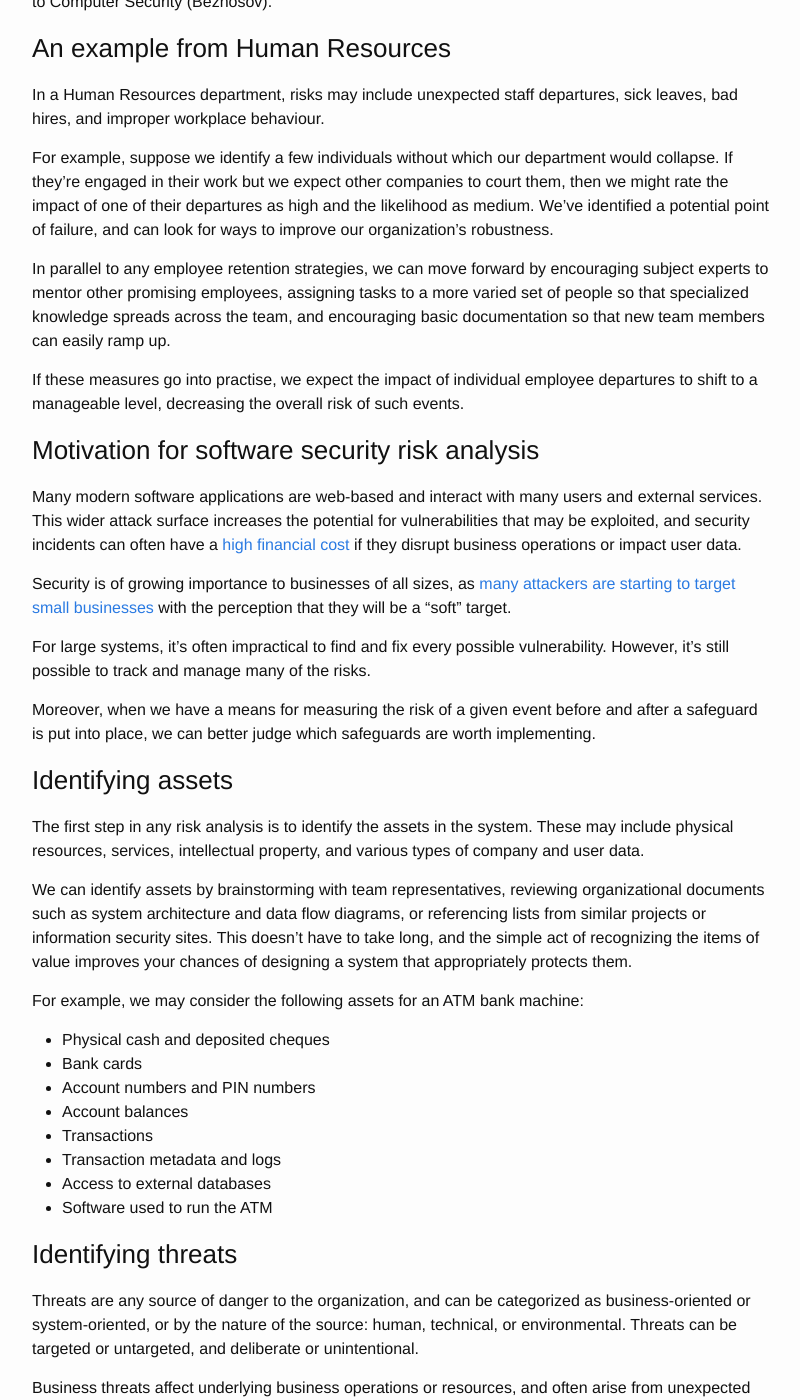
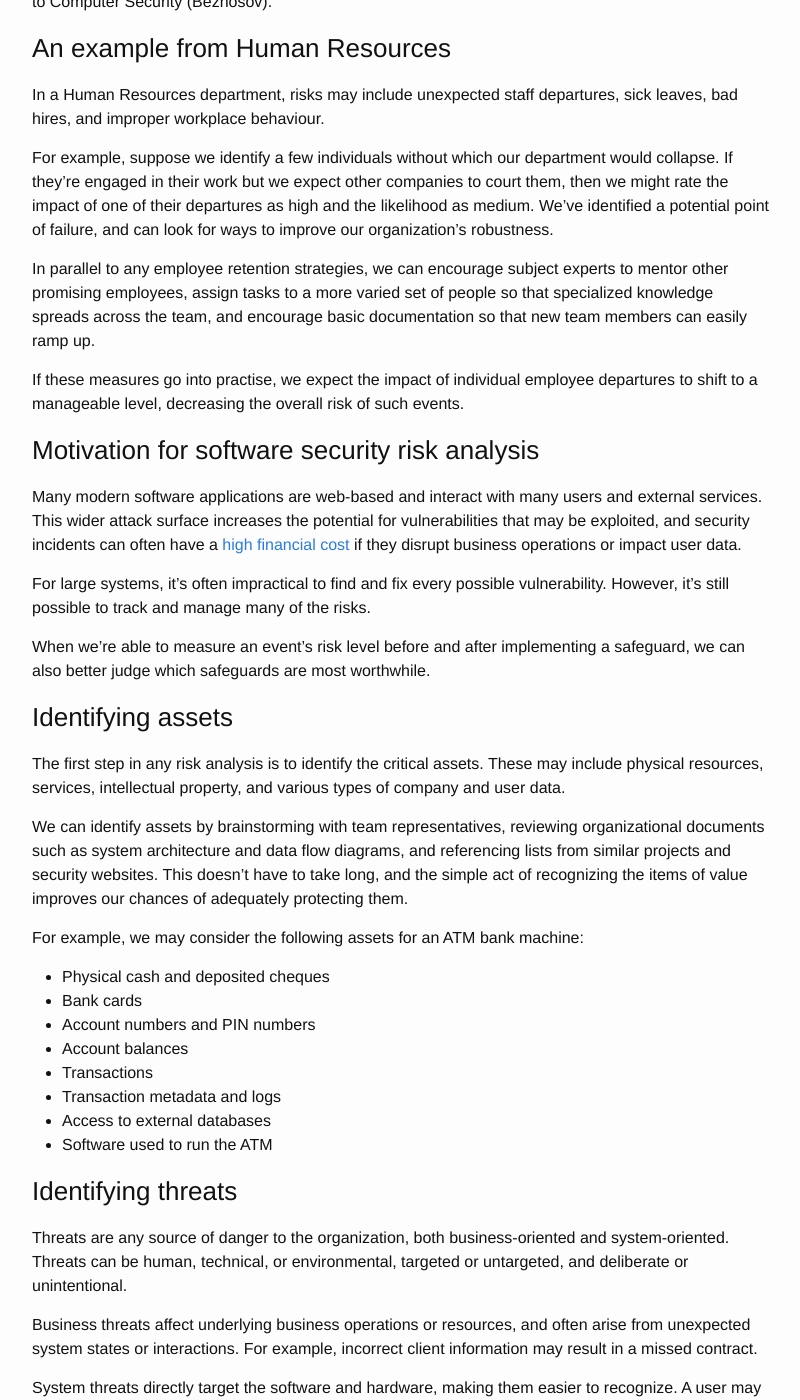
Before and after one commit to msayson/msayson.github.io, a Jekyll site: the page built from _posts/2017-06-24-whats-risk-management.markdown, in a window 1280 px wide and 1400 px high, scrolled down 408 px. Shown: the whole window, without its empty margins (238-1038 px from the left). Built offline with Jekyll 4.4.1, drawn with Linux system fonts in a browser that asks for light colours; some of the changed text lies outside the part shown.

Commit message:
Edited risk management post, reduced word count

```diff
--- a/_posts/2017-06-24-whats-risk-management.markdown
+++ b/_posts/2017-06-24-whats-risk-management.markdown
@@ -18,7 +18,7 @@ In a Human Resources department, risks may include unexpected staff departures,
 
 For example, suppose we identify a few individuals without which our department would collapse.  If they're engaged in their work but we expect other companies to court them, then we might rate the impact of one of their departures as high and the likelihood as medium.  We've identified a potential point of failure, and can look for ways to improve our organization's robustness.
 
-In parallel to any employee retention strategies, we can move forward by encouraging subject experts to mentor other promising employees, assigning tasks to a more varied set of people so that specialized knowledge spreads across the team, and encouraging basic documentation so that new team members can easily ramp up.
+In parallel to any employee retention strategies, we can encourage subject experts to mentor other promising employees, assign tasks to a more varied set of people so that specialized knowledge spreads across the team, and encourage basic documentation so that new team members can easily ramp up.
 
 If these measures go into practise, we expect the impact of individual employee departures to shift to a manageable level, decreasing the overall risk of such events.
 
@@ -26,17 +26,15 @@ If these measures go into practise, we expect the impact of individual employee
 
 Many modern software applications are web-based and interact with many users and external services.  This wider attack surface increases the potential for vulnerabilities that may be exploited, and security incidents can often have a [high financial cost](https://securityintelligence.com/media/2016-cost-data-breach-study) if they disrupt business operations or impact user data.
 
-Security is of growing importance to businesses of all sizes, as [many attackers are starting to target small businesses](https://www.theguardian.com/small-business-network/2016/feb/08/huge-rise-hack-attacks-cyber-criminals-target-small-businesses) with the perception that they will be a "soft" target.
-
 For large systems, it's often impractical to find and fix every possible vulnerability.  However, it's still possible to track and manage many of the risks.
 
-Moreover, when we have a means for measuring the risk of a given event before and after a safeguard is put into place, we can better judge which safeguards are worth implementing.
+When we're able to measure an event's risk level before and after implementing a safeguard, we can also better judge which safeguards are most worthwhile.
 
 ### Identifying assets
 
-The first step in any risk analysis is to identify the assets in the system.  These may include physical resources, services, intellectual property, and various types of company and user data.
+The first step in any risk analysis is to identify the critical assets.  These may include physical resources, services, intellectual property, and various types of company and user data.
 
-We can identify assets by brainstorming with team representatives, reviewing organizational documents such as system architecture and data flow diagrams, or referencing lists from similar projects or information security sites.  This doesn't have to take long, and the simple act of recognizing the items of value improves your chances of designing a system that appropriately protects them.
+We can identify assets by brainstorming with team representatives, reviewing organizational documents such as system architecture and data flow diagrams, and referencing lists from similar projects and security websites.  This doesn't have to take long, and the simple act of recognizing the items of value improves our chances of adequately protecting them.
 
 For example, we may consider the following assets for an ATM bank machine:
 
@@ -51,7 +49,7 @@ For example, we may consider the following assets for an ATM bank machine:
 
 ### Identifying threats
 
-Threats are any source of danger to the organization, and can be categorized as business-oriented or system-oriented, or by the nature of the source: human, technical, or environmental.  Threats can be targeted or untargeted, and deliberate or unintentional.
+Threats are any source of danger to the organization, both business-oriented and system-oriented.  Threats can be human, technical, or environmental, targeted or untargeted, and deliberate or unintentional.
 
 Business threats affect underlying business operations or resources, and often arise from unexpected system states or interactions.  For example, incorrect client information may result in a missed contract.
 
@@ -80,9 +78,9 @@ The [IEEE Computer Society’s Center for Secure Design](https://cybersecurity.i
 
 ### Determining risk levels
 
-Once we've identified our system's threats and vulnerabilities, we can cross-reference the two lists to produce applicable threat-vulnerability pairs and their corresponding threat actions.
+Once we've identified our system's potential threats and vulnerabilities, we can join the two lists to produce relevant threat-vulnerability pairs and their corresponding threat actions.
 
-For example, consider a third party who may listen to network traffic (threat), and an authentication process that transmits user credentials in plain text (vulnerability).  A clear threat action would be for a third party to eavesdrop on user logins, which would give them the credentials of users who log in on the same network.
+For example, consider a third party who may listen to network traffic (threat), and an authentication process that transmits user credentials in plain text (vulnerability).  A matching threat action would be for the third party to eavesdrop on authentication traffic, giving them access to the credentials of users on the same network.
 
 #### How should we determine the risk level of each threat action?
 
```
